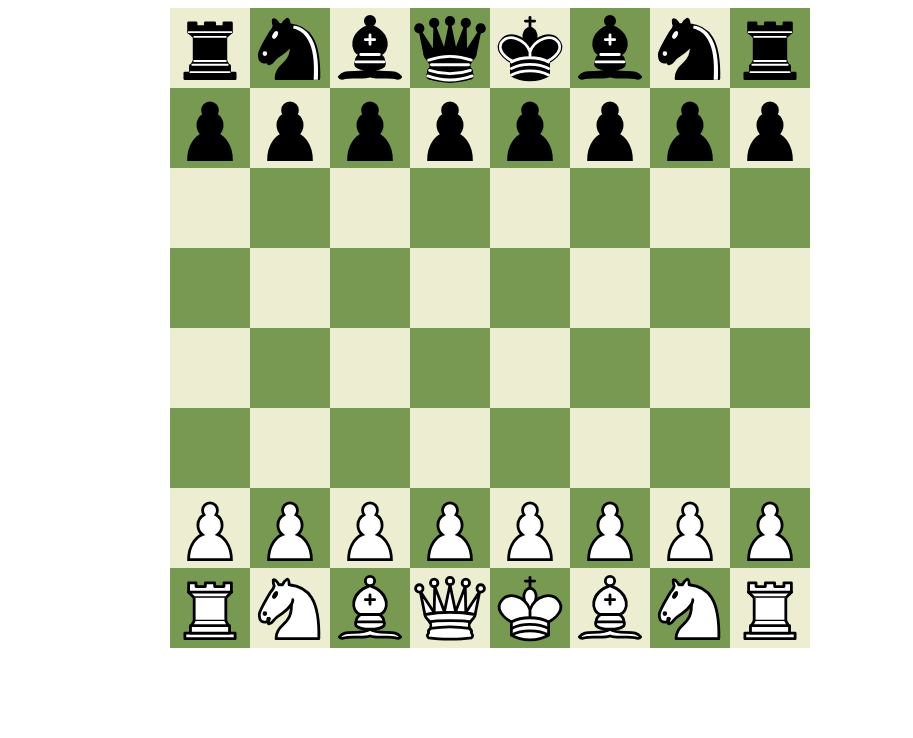
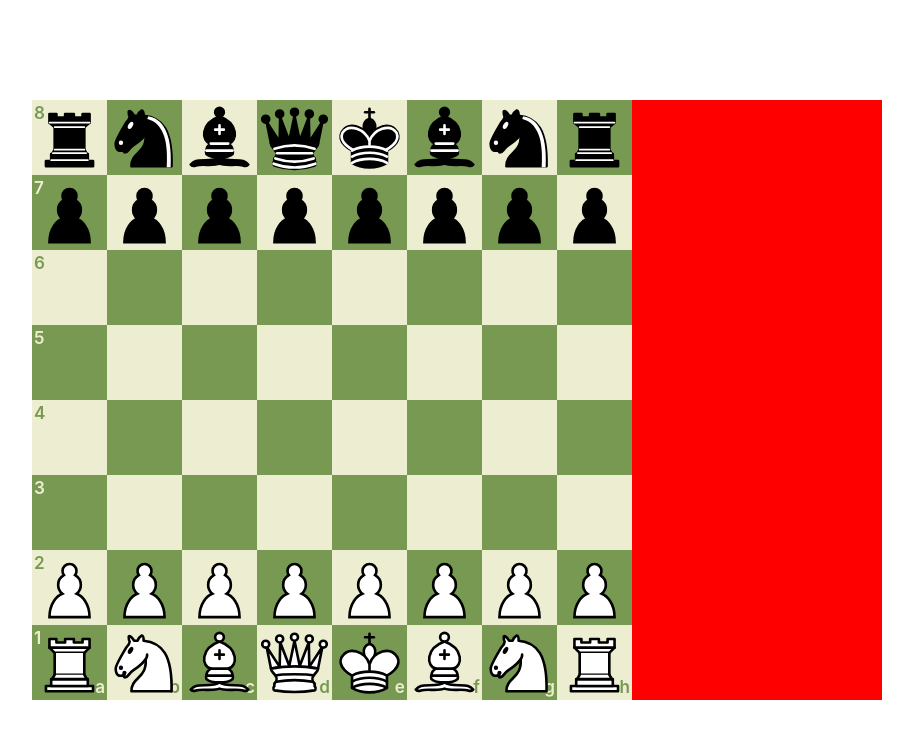
Before and after one commit to NguyenAnh11/chess-game, a React (Vite) app: page / in a window 1280 px wide. Shown: the top 738 px of the page, without its empty margins (183-1096 px from the left). Built offline with nearby package versions, Linux system fonts and the light colour scheme.

Commit message:
update and refactor

```diff
--- a/src/App.tsx
+++ b/src/App.tsx
@@ -1,6 +1,6 @@
-import React, { useRef, useState } from "react";
+import React, { useState } from "react";
 import BoardMain from "./components/BoardMain";
-import { Flex, Box, Container } from "@chakra-ui/react";
+import { Flex, Box } from "@chakra-ui/react";
 import ChessProvider from "./contexts/ChessContext";
 import { DndProvider } from "react-dnd";
 import { HTML5Backend } from "react-dnd-html5-backend";
@@ -8,8 +8,6 @@ import { Setting } from "./types";
 import BoardSidebar from "./components/BoardSidebar";
 
 const App = () => {
-  const ref = useRef<HTMLDivElement>(null);
-
   const [setting, setSetting] = useState<Setting>({
     squareColor: "green",
     coordinate: "inside",
@@ -21,20 +19,20 @@ const App = () => {
 
   return (
     <React.Fragment>
-      <Container w="100%" h="100%" userSelect="none">
-        <Box w="min-content" margin="0 auto" position="relative">
-          <ChessProvider width={640} orientation="w" {...setting}>
-            <Flex direction="column">
-              <Box my="2">
-                <DndProvider backend={HTML5Backend}>
-                  <BoardMain ref={ref} />
-                </DndProvider>
-                <BoardSidebar/>
-              </Box>
-            </Flex>
+      <Flex h="100vh" align="center" justify="center" userSelect="none">
+        <Flex position="relative" h="min-content">
+          <ChessProvider boardWidth={600} orientation="w" {...setting}>
+            <Box flex="1">
+              <DndProvider backend={HTML5Backend}>
+                <BoardMain />
+              </DndProvider>
+            </Box>
+            <Box flex="1">
+              <BoardSidebar />
+            </Box>
           </ChessProvider>
-        </Box>
-      </Container>
+        </Flex>
+      </Flex>
     </React.Fragment>
   );
 };
--- a/src/components/BoardMain.tsx
+++ b/src/components/BoardMain.tsx
@@ -1,18 +1,19 @@
-import React, { forwardRef, RefObject } from "react";
-import { Box, useOutsideClick } from "@chakra-ui/react";
+import React, { useRef } from "react";
+import { Box, Flex, useOutsideClick } from "@chakra-ui/react";
 import { useChess } from "../contexts/ChessContext";
 import Squares from "./Squares";
 import HighlightSquares from "./HighlightSquares";
-import Notation from "./Notation";
 
 type BoardMainProps = {};
 
-const BoardMain = forwardRef<HTMLDivElement, BoardMainProps>(
-  (props: BoardMainProps, ref) => {
-    const { width, onClearSelectedSquare } = useChess();
+export default function BoardMain(_: BoardMainProps) {
+  const ref = useRef<HTMLDivElement>(null);
+
+  const { boardWidth, onClearSelectedSquare: onClearSelectedSquare } =
+    useChess();
 
   useOutsideClick({
-      ref: ref as RefObject<HTMLDivElement>,
+    ref: ref,
     handler: () => {
       onClearSelectedSquare();
     },
@@ -20,19 +21,17 @@ const BoardMain = forwardRef<HTMLDivElement, BoardMainProps>(
 
   return (
     <React.Fragment>
+      <Flex direction="column">
         <Box
           ref={ref}
           position="relative"
-          width={`${width}px`}
-          height={`${width}px`}
+          width={`${boardWidth}px`}
+          height={`${boardWidth}px`}
         >
-          <Notation />
           <HighlightSquares />
           <Squares />
         </Box>
+      </Flex>
     </React.Fragment>
   );
 }
-);
-
-export default BoardMain;
--- a/src/components/BoardSidebar.tsx
+++ b/src/components/BoardSidebar.tsx
@@ -1,7 +1,11 @@
-import { Box } from "@chakra-ui/react";
+import { Flex } from "@chakra-ui/react";
 
 type BoardSidebarProps = {};
 
 export default function BoardSidebar(props: BoardSidebarProps) {
-  return <Box></Box>;
+  return (
+    <Flex direction="column" w="250px" h="full" bg="red">
+
+    </Flex>
+  )
 }
--- a/src/components/HighlightSquares.tsx
+++ b/src/components/HighlightSquares.tsx
@@ -1,37 +1,36 @@
 import { Box } from "@chakra-ui/react";
 import React, { CSSProperties, useMemo } from "react";
 import { useChess } from "../contexts/ChessContext";
-import { getPosition, getDefaultSquareStyle } from "../utils";
+import { getPosition } from "../utils";
 import "../index.css";
 
 type HighlightSquaresProps = {};
 
-export default function HighlightSquares(props: HighlightSquaresProps) {
-  const { width, orientation, squareStyle, highlightMoves } = useChess();
+export default function HighlightSquares(_: HighlightSquaresProps) {
+  const { orientation, boardWidth, squareStyle, highlightSquares } = useChess();
 
-  const style = useMemo((): CSSProperties => {
-    return {
-      ...getDefaultSquareStyle(width),
+  const style = useMemo(
+    (): CSSProperties => ({
+      width: `${boardWidth / 8}px`,
+      height: `${boardWidth / 8}px`,
       backgroundColor: squareStyle["highlight"],
       pointerEvents: "none",
       opacity: 0.5,
       zIndex: 1,
-    };
-  }, [width]);
+    }),
+    [boardWidth]
+  );
 
   return (
     <React.Fragment>
-      {highlightMoves.map((square, index) => {
+      {highlightSquares.map((square, index) => {
         const { row, col } = getPosition(square, orientation);
 
         return (
           <Box
             key={index}
             style={style}
-            className={`square-${col + 1}${8 - row}`}
-            onMouseDownCapture={(e) => {
-              console.log(e.target);
-            }}
+            className={`square square-${col + 1}${8 - row}`}
           />
         );
       })}
--- a/src/components/Notation.tsx
+++ b/src/components/Notation.tsx
@@ -1,7 +1,58 @@
 import { Box } from "@chakra-ui/react";
+import { CSSProperties, useMemo } from "react";
+import { useChess } from "../contexts/ChessContext";
+import { BLACK_ROWS, COLUMNS, WHITE_ROWS } from "../utils";
 
-type NotationProps = {};
+type NotationProps = {
+  r: number;
+  c: number;
+  isBlack: boolean;
+};
 
-export default function Notation(_: NotationProps) {
-  return <Box></Box>;
+export default function Notation({ r, c, isBlack }: NotationProps) {
+  const { boardWidth, orientation, squareStyle } = useChess();
+
+  const row = useMemo(
+    () => (orientation === "w" ? WHITE_ROWS[r] : BLACK_ROWS[r]) + 1,
+    [orientation, r]
+  );
+
+  const col = useMemo(
+    () => (orientation === "w" ? COLUMNS[c] : COLUMNS[7 - c]),
+    [orientation, c]
+  );
+
+  const baseStyle = useMemo(
+    (): CSSProperties => ({
+      position: "absolute",
+      userSelect: "none",
+      padding: "0px 2px",
+      fontWeight: 600,
+      fontSize: boardWidth / 35,
+      zIndex: 2,
+      color: isBlack
+        ? squareStyle["default.light"]
+        : squareStyle["default.dark"],
+    }),
+    [boardWidth, squareStyle]
+  );
+
+  const alphaStyle = { alignSelf: "flex-end", right: 0 };
+
+  const numbericStyle = { alignSelf: "flex-start" };
+
+  if (r === 7 && c === 0)
+    return (
+      <>
+        <Box style={{ ...baseStyle, ...numbericStyle }}>{row}</Box>
+        <Box style={{ ...baseStyle, ...alphaStyle }}>{col}</Box>
+      </>
+    );
+
+  if (c === 0)
+    return <Box style={{ ...baseStyle, ...numbericStyle }}>{row}</Box>;
+
+  if (r === 7) return <Box style={{ ...baseStyle, ...alphaStyle }}>{col}</Box>;
+
+  return null;
 }
--- a/src/components/Piece.tsx
+++ b/src/components/Piece.tsx
@@ -12,7 +12,7 @@ type PieceProps = {
 };
 
 export default function Piece({ piece, square }: PieceProps) {
-  const { moveMethod, width } = useChess();
+  const { moveMethod, boardWidth: width } = useChess();
 
   const [{ isDragging }, drag] = useDrag(
     () => ({
--- /dev/null
+++ b/src/components/PremoveSquares.tsx
@@ -0,0 +1,5 @@
+import { Box } from "@chakra-ui/react"
+
+export default function PremoveSquares() {
+    return <Box></Box>
+}
--- a/src/components/Square.tsx
+++ b/src/components/Square.tsx
@@ -5,45 +5,32 @@ import React, {
   useState,
   useMemo,
 } from "react";
-import { Box, Flex } from "@chakra-ui/react";
+import { Flex } from "@chakra-ui/react";
 import { useChess } from "../contexts/ChessContext";
 import { useDrop } from "react-dnd";
 import { Square as Sq } from "chess.js";
-import { SquareStyle } from "../types";
-
-type PossibleMoveProps = {
-  isBlack: boolean;
-  width: number;
-  squareStyle: SquareStyle;
-};
-
-function PossibleMove({ width, isBlack, squareStyle }: PossibleMoveProps) {
-  const style = useMemo((): CSSProperties => {
-    return {
-      position: "absolute",
-      borderRadius: "50%",
-      width: `${width / 4}px`,
-      height: `${width / 4}px`,
-      backgroundColor: isBlack
-        ? squareStyle["legal:dark"]
-        : squareStyle["legal:light"],
-    };
-  }, [isBlack, width]);
-
-  return <Box style={style} />;
-}
+import "../index.css";
+import Notation from "./Notation";
 
 type SquareProps = {
   children: React.ReactNode;
-  r: number;
-  c: number;
+  row: number;
+  col: number;
   square: Sq;
   isBlack: boolean;
 };
 
-export default function Square({ children, square, isBlack }: SquareProps) {
-  const { width, moveMethod, squareStyle, onDropPiece, onLeftClickDown } =
+export default function Square({
+  children,
+  row,
+  col,
+  square,
+  isBlack,
+}: SquareProps) {
+  const { boardWidth, moveMethod, squareStyle, onDropPiece, onLeftClickDown } =
     useChess();
+
+  const [style, setStyle] = useState<CSSProperties>();
 
   const [{ isOver }, drop] = useDrop(
     () => ({
@@ -58,30 +45,27 @@ export default function Square({ children, square, isBlack }: SquareProps) {
     []
   );
 
-  const initialStyle = useMemo((): CSSProperties => {
-    let style: CSSProperties = {
-      position: "relative",
-      width: "100%",
-      height: "100%",
-      justifyContent: "center",
-      alignItems: "center",
-      boxShadow: isOver ? squareStyle.over : "none",
-    };
-
-    return style;
-  }, [width, isOver, isBlack]);
-
-  const [style, setStyle] = useState<CSSProperties>();
+  const initialStyle = useMemo(
+    (): CSSProperties => ({
+      width: `${boardWidth / 8}px`,
+      height: `${boardWidth / 8}px`,
+      touchAction: "none",
+      backgroundColor: isBlack
+        ? squareStyle["default.dark"]
+        : squareStyle["default.light"],
+      boxShadow: isOver ? squareStyle["over"] : "none",
+    }),
+    [boardWidth, isOver, isBlack]
+  );
 
   useEffect(() => {
     setStyle(initialStyle);
-  }, [width, isOver]);
+  }, [boardWidth, isOver]);
 
   const handleMouseDown = (e: MouseEvent<HTMLDivElement>) => {
     if (e.button === 0) {
       if (moveMethod === "d") {
         if (!children) return;
-
         setStyle((prev) => ({
           ...prev,
           backgroundColor: squareStyle["highlight"],
@@ -113,13 +97,23 @@ export default function Square({ children, square, isBlack }: SquareProps) {
     <Flex
       ref={drop}
       style={style}
+      className={`square square-${col + 1}${8 - row}`}
       onMouseDown={handleMouseDown}
       onMouseUp={handleMouseUp}
       onContextMenu={(e) => {
         e.preventDefault();
       }}
     >
-      {children}
+      <Flex
+        position="relative"
+        w="full"
+        h="full"
+        align="center"
+        justify="center"
+      >
+        {children}
+      </Flex>
+      <Notation r={row} c={col} isBlack={isBlack} />
     </Flex>
   );
 }
--- a/src/components/Squares.tsx
+++ b/src/components/Squares.tsx
@@ -1,16 +1,12 @@
 import { Box, Flex } from "@chakra-ui/react";
 import { useChess } from "../contexts/ChessContext";
 import { Square as Sq } from "chess.js";
-import { COLUMNS, getDefaultSquareStyle } from "../utils";
+import { COLUMNS } from "../utils";
 import Piece from "./Piece";
 import Square from "./Square";
-import "../index.css";
-import { CSSProperties, useMemo } from "react";
 
 export default function Squares() {
-  const { width, orientation, squareStyle, position } = useChess();
-
-  const defaultStyle = useMemo(() => getDefaultSquareStyle(width), [width]);
+  const { boardWidth: width, orientation, position } = useChess();
 
   return (
     <Box w={`${width}px`} h={`${width}px`} cursor="default" position="relative">
@@ -23,28 +19,18 @@ export default function Squares() {
                 : ((COLUMNS[7 - col] + (row + 1)) as Sq);
 
             const isBlack = (row + col) % 2 !== 0;
-
-            const style: CSSProperties = {
-              ...defaultStyle,
-              backgroundColor: isBlack
-                ? squareStyle["default.dark"]
-                : squareStyle["default.light"],
-              touchAction: "none",
-              willChange: "transform",
-            };
-
             return (
-              <Flex
-                className={`square-${col + 1}${8 - row}`}
+              <Square
                 key={`${row}${col}`}
-                style={style}
+                row={row}
+                col={col}
+                square={square}
+                isBlack={isBlack}
               >
-                <Square r={row} c={col} square={square} isBlack={isBlack}>
-                  {position[square] && (
-                    <Piece piece={position[square]!} square={square} />
-                  )}
-                </Square>
-              </Flex>
+                {position[square] && (
+                  <Piece piece={position[square]!} square={square} />
+                )}
+              </Square>
             );
           })}
         </Flex>
--- a/src/contexts/ChessContext.tsx
+++ b/src/contexts/ChessContext.tsx
@@ -18,7 +18,7 @@ import { SQUARE_STYLE, convertFen } from "../utils";
 
 type ChessboardProviderProps = {
   children: React.ReactNode;
-  width: number;
+  boardWidth: number;
   squareColor: Sc;
   coordinate: Coordinate;
   orientation: BoardOrientation;
@@ -31,14 +31,14 @@ type ChessboardProviderProps = {
 type ChessContext = {
   game: Chess;
   position: BoardPosition;
-  width: number;
+  boardWidth: number;
   turn: string;
   enablePremove: boolean;
   orientation: "w" | "b";
   coordinate: Coordinate;
   moveMethod: MoveMethod;
   squareStyle: SquareStyle;
-  highlightMoves: Square[];
+  highlightSquares: Square[];
   legalMoves: Square[];
   onLeftClickDown: (sq: Square) => void;
   onClearSelectedSquare: () => void;
@@ -51,7 +51,7 @@ export const useChess = () => useContext(ChessContext);
 
 const ChessProvider = ({
   children,
-  width,
+  boardWidth,
   squareColor,
   coordinate,
   orientation,
@@ -63,16 +63,21 @@ const ChessProvider = ({
   const [game, setGame] = useState(new Chess());
   const [turn, setTurn] = useState<"w" | "b">("w");
   const [position, setPosition] = useState(convertFen(game.fen()));
+  const [history, setHistory] = useState<Move[]>([]);
   const [selectedSquare, setSelectedSquare] = useState<Square | undefined>(
     undefined
   );
-  const [history, setHistory] = useState<Move[]>([]);
-  const [legalMoves, setLegalMoves] = useState<Square[]>([]);
 
   const onClearSelectedSquare = () => setSelectedSquare(undefined);
 
   const onLeftClickDown = (square: Square) => {
-    if (game.isCheckmate() || (!selectedSquare && !position[square])) return;
+    if (
+      game.isGameOver() ||
+      game.isDraw() ||
+      game.isCheckmate() ||
+      (!selectedSquare && !position[square])
+    )
+      return;
 
     const sq = !selectedSquare
       ? square
@@ -90,16 +95,16 @@ const ChessProvider = ({
       setHistory((prev) => [...prev, move]);
       setGame(newGame);
     } catch {
-    } finally {
-      setSelectedSquare(undefined);
+      showHighlightMove && position[square]
+        ? setSelectedSquare(square)
+        : setSelectedSquare(undefined);
     }
   };
 
   const onDropPiece = (source: Square, target: Square) => {};
 
-  const highlightMoves = useMemo((): Square[] => {
+  const highlightSquares = useMemo((): Square[] => {
     const moves: Square[] = [];
-
     if (showHighlightMove) {
       if (selectedSquare) moves.push(selectedSquare);
 
@@ -111,37 +116,36 @@ const ChessProvider = ({
     return moves;
   }, [selectedSquare, history, showHighlightMove]);
 
+  const legalMoves = useMemo((): Square[] => {
+    let moves: Square[] = [];
+    if (showLegalMove && selectedSquare) {
+      moves = game
+        .moves({ square: selectedSquare, verbose: true })
+        .map((p) => p.to) as Square[];
+    }
+
+    return moves;
+  }, [selectedSquare, showLegalMove]);
+
   useEffect(() => {
     setPosition(convertFen(game.fen()));
+    setSelectedSquare(undefined);
     setTurn(game.turn());
   }, [game]);
-
-  useEffect(() => {
-    if (selectedSquare) {
-      if (showLegalMove) {
-        const moves = game
-          .moves({ square: selectedSquare, verbose: true })
-          .map((p) => p.to) as Square[];
-        setLegalMoves(moves);
-      }
-    } else {
-      setLegalMoves([]);
-    }
-  }, [selectedSquare, showLegalMove]);
 
   return (
     <ChessContext.Provider
       value={{
         game,
         position,
-        width,
+        boardWidth,
         turn,
         enablePremove,
         orientation,
         moveMethod,
         coordinate,
         squareStyle: SQUARE_STYLE[squareColor],
-        highlightMoves,
+        highlightSquares,
         legalMoves,
         onLeftClickDown,
         onClearSelectedSquare,
--- a/src/index.css
+++ b/src/index.css
@@ -2,6 +2,7 @@
     position: absolute;
     top: 0;
     left: 0;
+    touch-action: "none";
 }
 
 .square-88 {
--- a/src/utils/function.ts
+++ b/src/utils/function.ts
@@ -76,15 +76,3 @@ function toPiece(piece: string): Piece {
 function toColumn(index: number): string {
   return COLUMNS[index];
 }
-
-export function getDefaultSquareStyle(width: number) : CSSProperties {
-  let style: CSSProperties = {
-    position: "absolute",
-    top: 0,
-    left: 0,
-    width: `${width / 8}px`,
-    height: `${width / 8}px`,
-  }
-
-  return style;
-}
```
Lines whose indentation alone changed are shown as unchanged.
